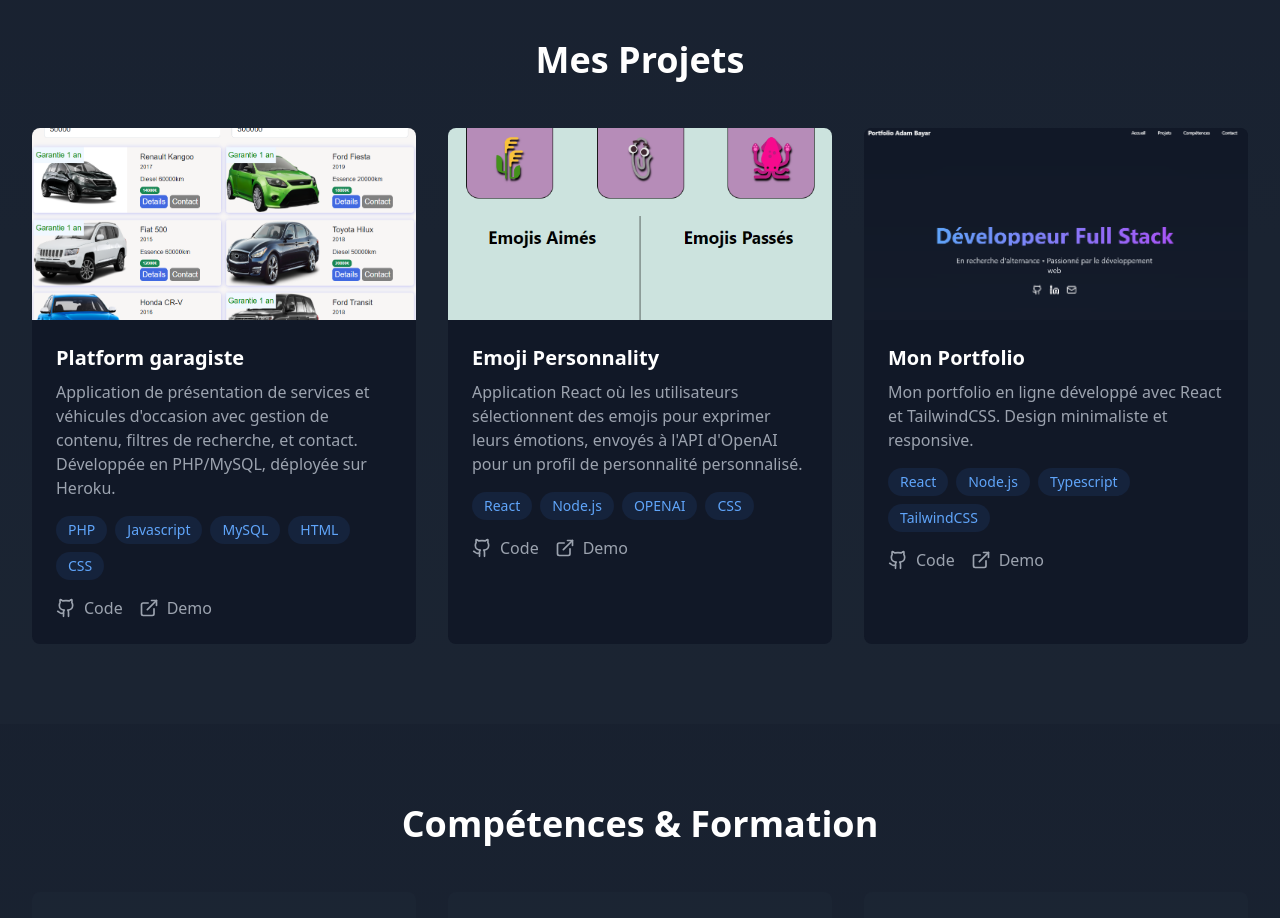
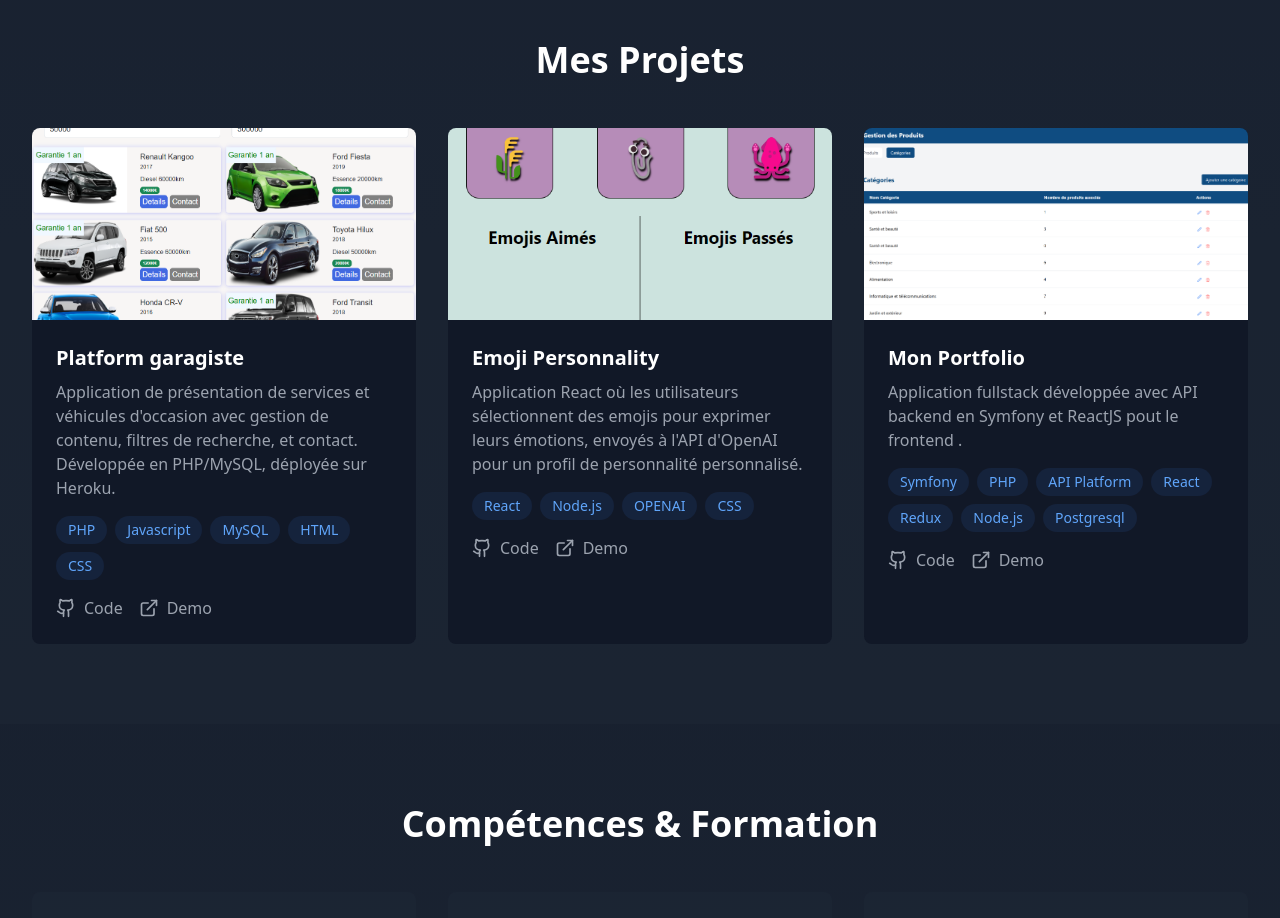
Before and after one commit to Edgo74/portfolio, a React (Vite) app: page / in a window 1280 px wide. Shown: the part 840-1758 px from the top of the page. Built offline with nearby package versions, Linux system fonts and the light colour scheme.

Commit message:
ajout nouveau projet

```diff
--- a/src/components/Projects.tsx
+++ b/src/components/Projects.tsx
@@ -2,7 +2,7 @@ import React from 'react';
 import { ExternalLink, Github } from 'lucide-react';
 import garage  from "../../assets/garage-p.png";
 import emoji from "../../assets/emojis-site.png";
-import portfolio from "../../assets/portfolio-img.png";
+import portfolio from "../../assets/capture5.png";
 const Projects = () => {
   const projects = [
     {
@@ -23,11 +23,10 @@ const Projects = () => {
     },
     {
       title: "Mon Portfolio",
-      description: "Mon portfolio en ligne développé avec React et TailwindCSS. Design minimaliste et responsive.",
+      description: "Application fullstack développée avec API backend en Symfony  et ReactJS pout le frontend .",
       image: portfolio,
-      technologies: ["React", "Node.js", "Typescript", "TailwindCSS"],
-      githubLink: "https://github.com/Edgo74/portfolio",
-      liveLink: "https://portfolio-adam-me.netlify.app/"
+      technologies: [ "Symfony", "PHP", "API Platform", "React", "Redux",  "Node.js", "Postgresql"],
+      githubLink: "https://github.com/Edgo74/fullstack_app",
     }
   ];
 
```
Also changed, not shown: assets/capture5.png (added).
